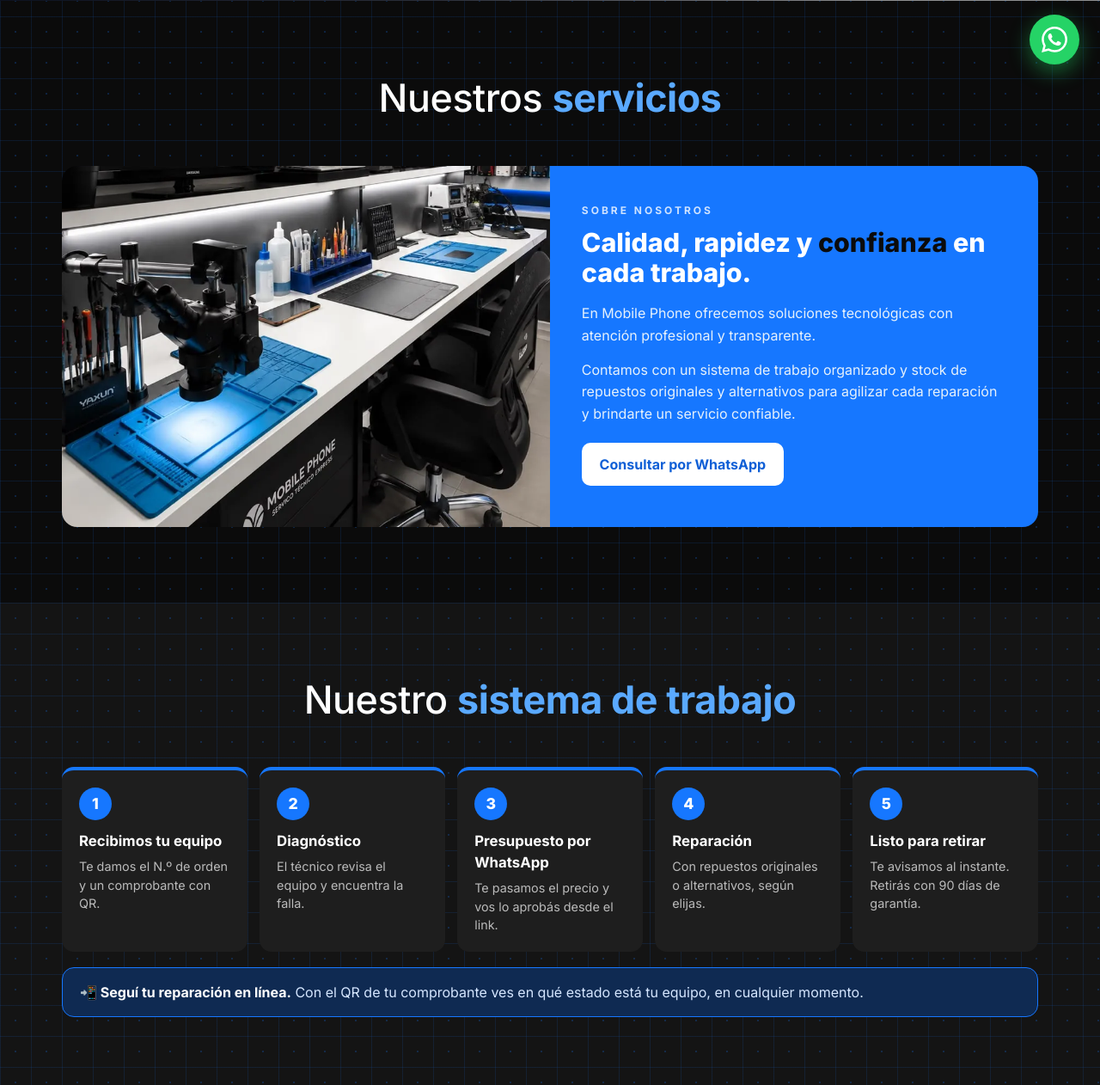
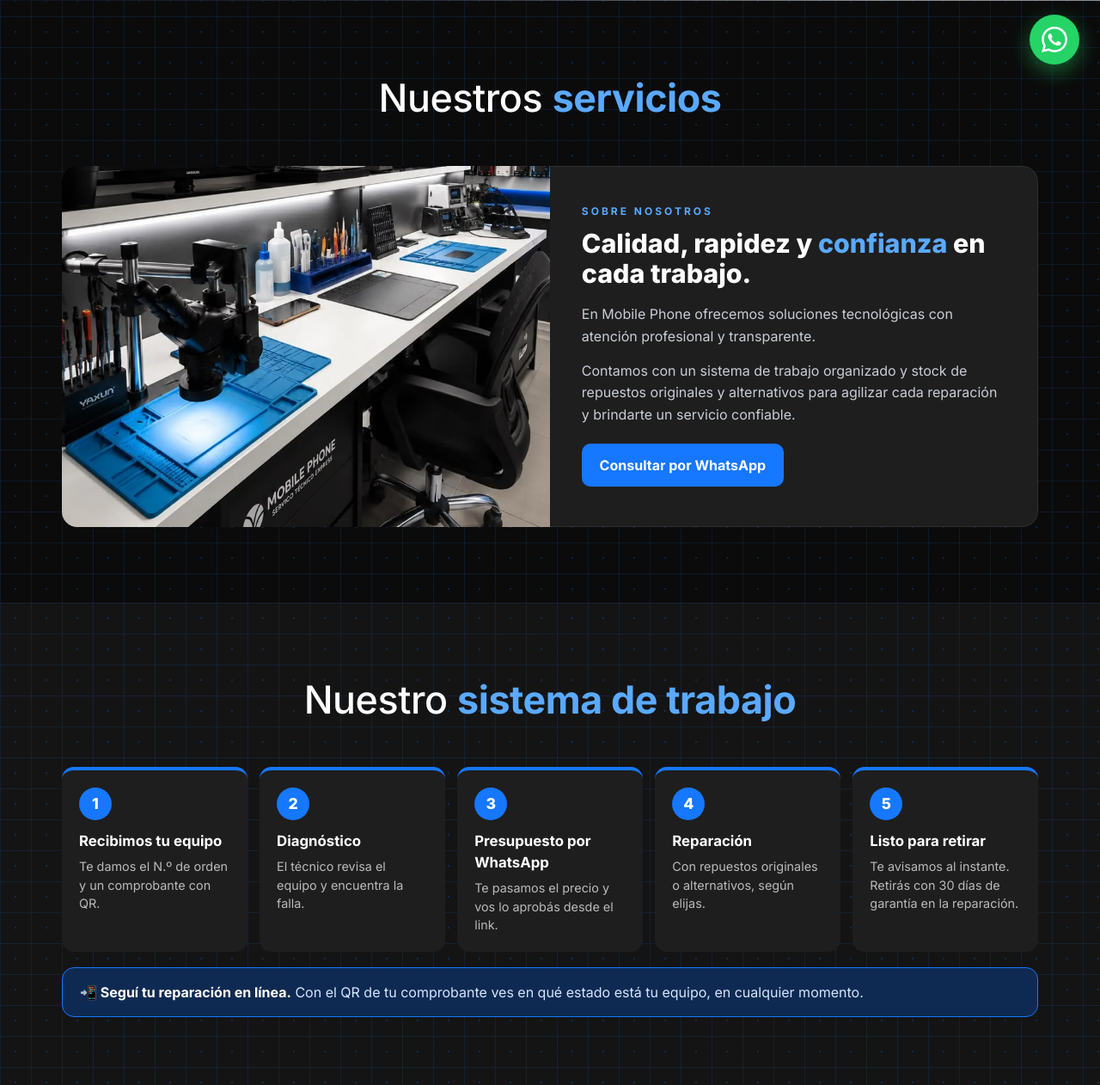
Before and after one commit to repuestosluismanuel/mobilephone, a plain HTML site: page index.html in a window 1280 px wide. Shown: the part 701-1963 px from the top of the page at 86% size. Drawn offline with Linux system fonts and the light colour scheme; no server answers; grey boxes are pictures that could not be loaded.

Commit message:
Inicio: garantía de 30 días en reparaciones y «Sobre nosotros» sin fondo azul
Co-Authored-By: Claude Opus 5.5 <noreply@anthropic.com>

```diff
--- a/index.html
+++ b/index.html
@@ -1306,12 +1306,12 @@
   .portada-ctas { display: flex; flex-wrap: wrap; gap: .7rem; margin-top: 1rem; }
   .taller { display: grid; grid-template-columns: 1fr 1fr; border-radius: 18px; overflow: hidden; }
   .taller-foto { min-height: 420px; background: url("img/taller.webp") center 70% / cover; }
-  .taller-texto { background: var(--azul); padding: 2.4rem 2.3rem; }
-  .taller-eyebrow { font-size: .75rem; font-weight: 700; letter-spacing: .25em; text-transform: uppercase; color: #cfe3ff; }
+  .taller-texto { background: var(--gris-medio); border: 1px solid var(--line); border-left: 0; border-radius: 0 18px 18px 0; padding: 2.4rem 2.3rem; }
+  .taller-eyebrow { font-size: .75rem; font-weight: 700; letter-spacing: .25em; text-transform: uppercase; color: var(--acento); }
   .taller-texto h3 { margin: .6rem 0 1.1rem; font-size: 1.9rem; line-height: 1.15; font-weight: 800; }
-  .taller-texto h3 span { color: var(--negro); }
-  .taller-texto p { margin-bottom: .9rem; color: #E6F1FB; line-height: 1.6; }
-  .taller-btn { display: inline-block; margin-top: .4rem; padding: .8rem 1.3rem; border-radius: 10px; background: #fff; color: var(--azul-hover); font-weight: 700; text-decoration: none; }
+  .taller-texto h3 span { color: var(--acento); }
+  .taller-texto p { margin-bottom: .9rem; color: #c9ced6; line-height: 1.6; }
+  .taller-btn { display: inline-block; margin-top: .4rem; padding: .8rem 1.3rem; border-radius: 10px; background: var(--azul); color: #fff; font-weight: 700; text-decoration: none; }
   .sistema { list-style: none; display: grid; grid-template-columns: repeat(5, 1fr); gap: .9rem; }
   .sistema li { background: var(--gris-medio); border-radius: 14px; padding: 1.25rem; border-top: 4px solid var(--azul); }
   .sistema .n { display: inline-grid; place-items: center; width: 38px; height: 38px; border-radius: 50%; background: var(--azul); font-weight: 800; font-size: 1.1rem; margin-bottom: .75rem; }
@@ -1331,7 +1331,7 @@
     .portada-presu .ic { flex-basis: 40px; height: 40px; }
     .taller { grid-template-columns: 1fr; }
     .taller-foto { min-height: 240px; }
-    .taller-texto { padding: 1.6rem 1.2rem; }
+    .taller-texto { padding: 1.6rem 1.2rem; border-left: 1px solid var(--line); border-top: 0; border-radius: 0 0 18px 18px; }
     .taller-texto h3 { font-size: 1.5rem; }
     .sistema { grid-template-columns: 1fr; gap: .6rem; }
     .sistema li { display: flex; gap: .9rem; padding: .9rem; border-top: 0; border-left: 4px solid var(--azul); border-radius: 0 12px 12px 0; }
@@ -1425,7 +1425,7 @@
       <li><span class="n">2</span><div><b>Diagnóstico</b><p>El técnico revisa el equipo y encuentra la falla.</p></div></li>
       <li><span class="n">3</span><div><b>Presupuesto por WhatsApp</b><p>Te pasamos el precio y vos lo aprobás desde el link.</p></div></li>
       <li><span class="n">4</span><div><b>Reparación</b><p>Con repuestos originales o alternativos, según elijas.</p></div></li>
-      <li><span class="n">5</span><div><b>Listo para retirar</b><p>Te avisamos al instante. Retirás con 90 días de garantía.</p></div></li>
+      <li><span class="n">5</span><div><b>Listo para retirar</b><p>Te avisamos al instante. Retirás con 30 días de garantía en la reparación.</p></div></li>
     </ol>
     <a href="/mi-reparacion" class="sistema-seg reveal"><b>📲 Seguí tu reparación en línea.</b> Con el QR de tu comprobante ves en qué estado está tu equipo, en cualquier momento.</a>
   </div>
```
